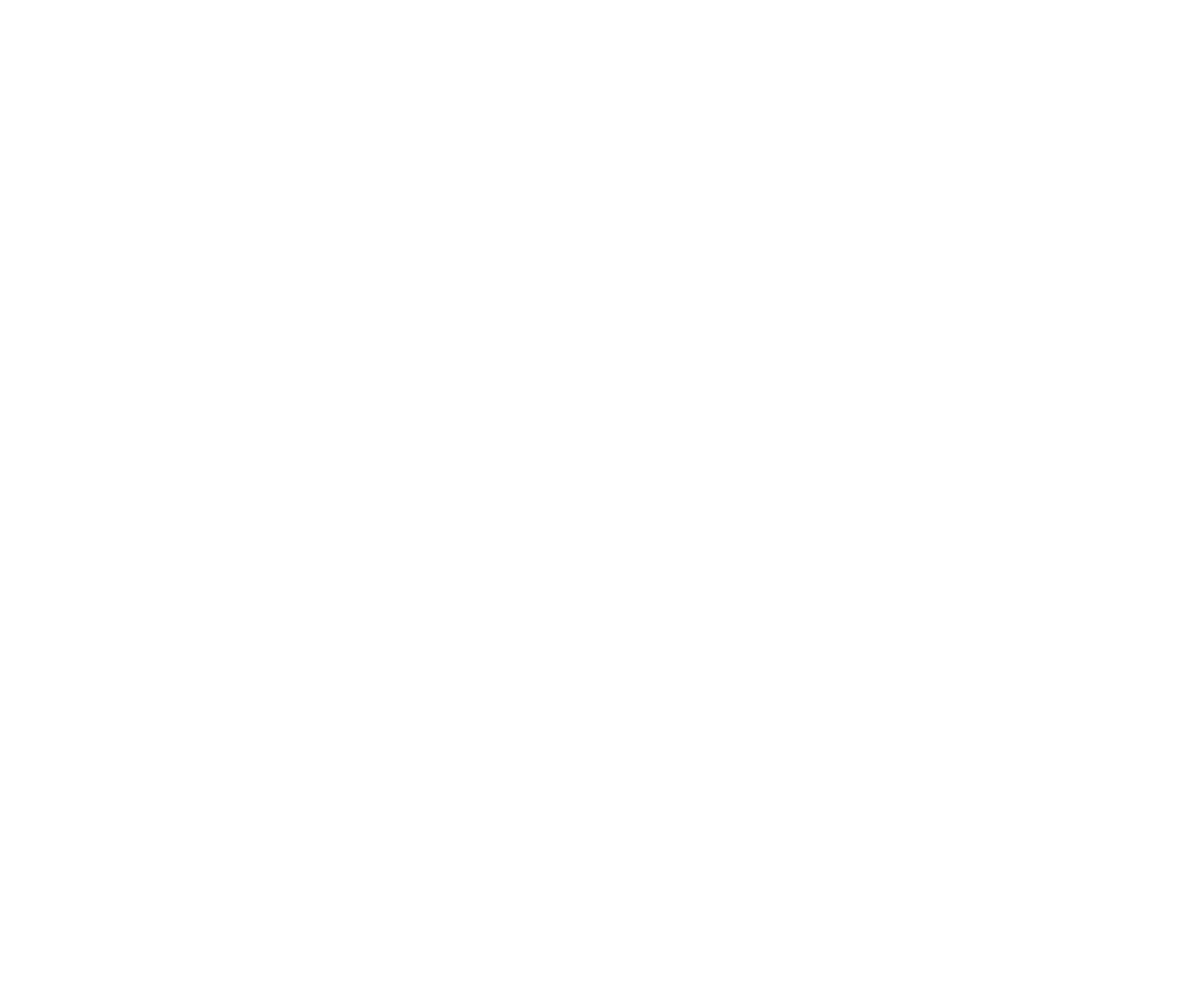
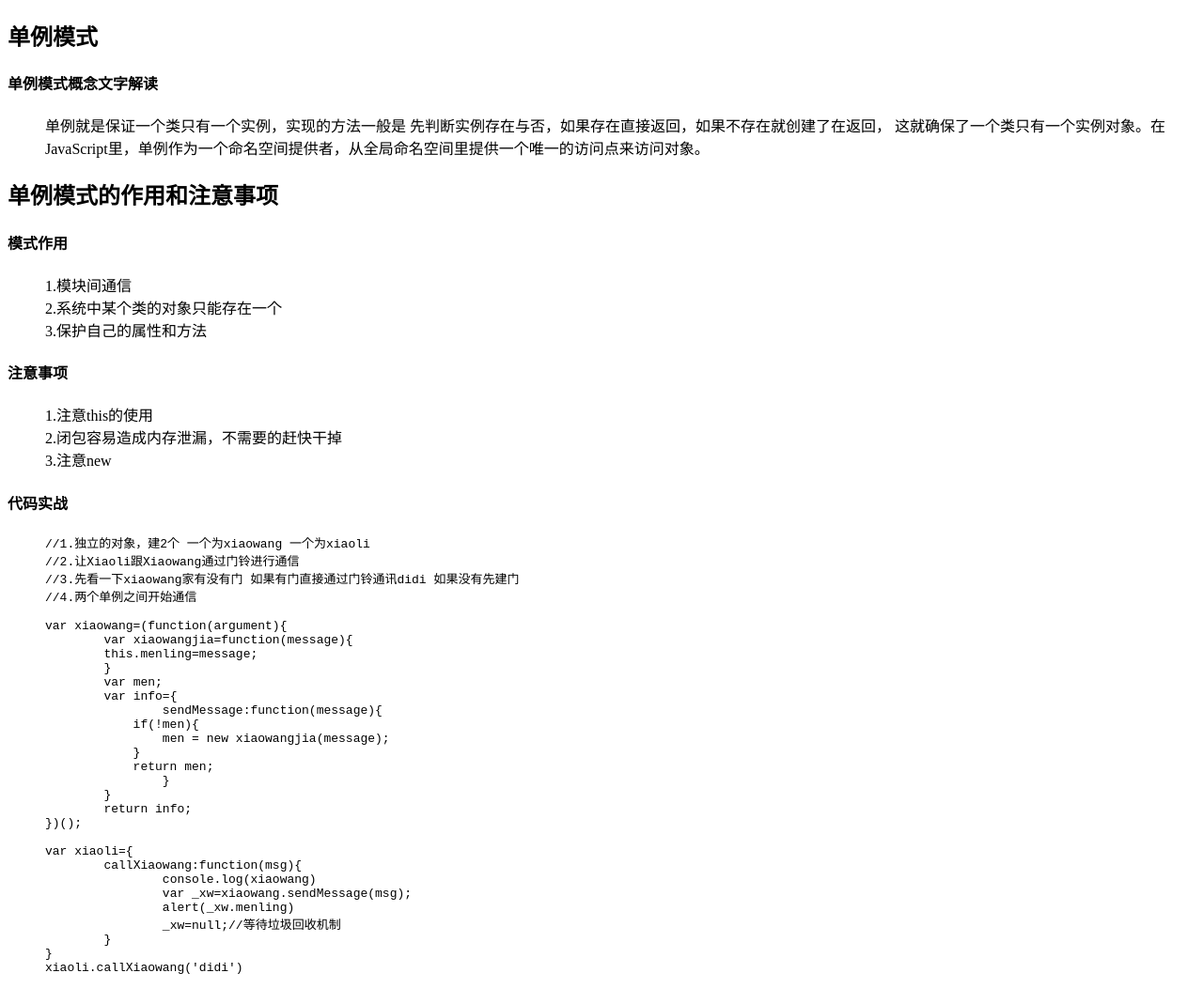
Before and after one commit to 993623069/DesiginPattern, a plain HTML site: page SingletonMode/index.html in a window 1280 px wide. Shown: the whole page at 94% size. Before the commit the page ends 800 px from the top, so only its background shows below. Drawn offline with Linux system fonts and the light colour scheme.

Commit message:
单例模式描述

```diff
--- a/SingletonMode/index.html
+++ b/SingletonMode/index.html
@@ -6,6 +6,63 @@
 	<script type="text/javascript" src="index.js"></script>
 </head>
 <body>
+     <h2>单例模式</h2>
+	<dl>
+		<dt><h4>单例模式概念文字解读</h4></dt>
+		<dd>单例就是保证一个类只有一个实例，实现的方法一般是
+		先判断实例存在与否，如果存在直接返回，如果不存在就创建了在返回，
+	    这就确保了一个类只有一个实例对象。在JavaScript里，单例作为一个命名空间提供者，从全局命名空间里提供一个唯一的访问点来访问对象。</dd>
+	</dl>
+	<h2>单例模式的作用和注意事项</h2>
+    <dl>
+		<dt><h4>模式作用</h4></dt>
+		<dd>1.模块间通信</dd>
+		<dd>2.系统中某个类的对象只能存在一个</dd>
+		<dd>3.保护自己的属性和方法</dd>
+	</dl>
+	<dl>
+		<dt><h4>注意事项</h4></dt>
+		<dd>1.注意this的使用</dd>
+		<dd>2.闭包容易造成内存泄漏，不需要的赶快干掉</dd>
+	    <dd>3.注意new</dd>
+	</dl>
+    <dl>
+    	<dt><h4>代码实战</h4></dt>
+    	<dd>
+    		<pre>
+//1.独立的对象，建2个 一个为xiaowang 一个为xiaoli
+//2.让Xiaoli跟Xiaowang通过门铃进行通信
+//3.先看一下xiaowang家有没有门 如果有门直接通过门铃通讯didi 如果没有先建门
+//4.两个单例之间开始通信
+
+var xiaowang=(function(argument){
+	var xiaowangjia=function(message){
+        this.menling=message;
+	}
+	var men;
+	var info={
+		sendMessage:function(message){
+            if(!men){
+            	men = new xiaowangjia(message);
+            }
+            return men;
+		}
+	}
+	return info;
+})();
+
+var xiaoli={
+	callXiaowang:function(msg){
+		console.log(xiaowang)
+		var _xw=xiaowang.sendMessage(msg);
+		alert(_xw.menling)
+		_xw=null;//等待垃圾回收机制
+	}
+}
+xiaoli.callXiaowang('didi')
+    		</pre>
+    	</dd>
+    </dl>
 
 </body>
 </html>
--- a/SingletonMode/index.js
+++ b/SingletonMode/index.js
@@ -1,25 +1,30 @@
+//1.独立的对象，建2个 一个为xiaowang 一个为xiaoli
+//2.让Xiaoli跟Xiaowang通过门铃进行通信
+//3.先看一下xiaowang家有没有门 如果有门直接通过门铃通讯didi 如果没有先建门
+//4.两个单例之间开始通信
 
-var someClass={
-	_singleton:null,
-	getSingleton:function(){
-		if(!this._singleton){
-			this._singleton={
+var xiaowang=(function(argument){
+	var xiaowangjia=function(message){
+        this.menling=message;
+	}
+	var men;
+	var info={
+		sendMessage:function(message){
+            if(!men){
+            	men = new xiaowangjia(message);
+            }
+            return men;
+		}
+	}
+	return info;
+})();
 
-			}
-		}
-		return this._singleton;
+var xiaoli={
+	callXiaowang:function(msg){
+		console.log(xiaowang)
+		var _xw=xiaowang.sendMessage(msg);
+		//alert(_xw.menling)
+		_xw=null;//等待垃圾回收机制
 	}
 }
-
-var instance = someClass.getSingleton();
-debugger
-console.log(instance)
-
-/*Object.defineProperty(namespace,
-	                  "singleton",{
-
-						writable:false,
-						configurable:false,
-						value:{...}
-
-					});*/
+xiaoli.callXiaowang('didi')
```
Also changed, not shown: index.html (added, +32 -0 lines).
